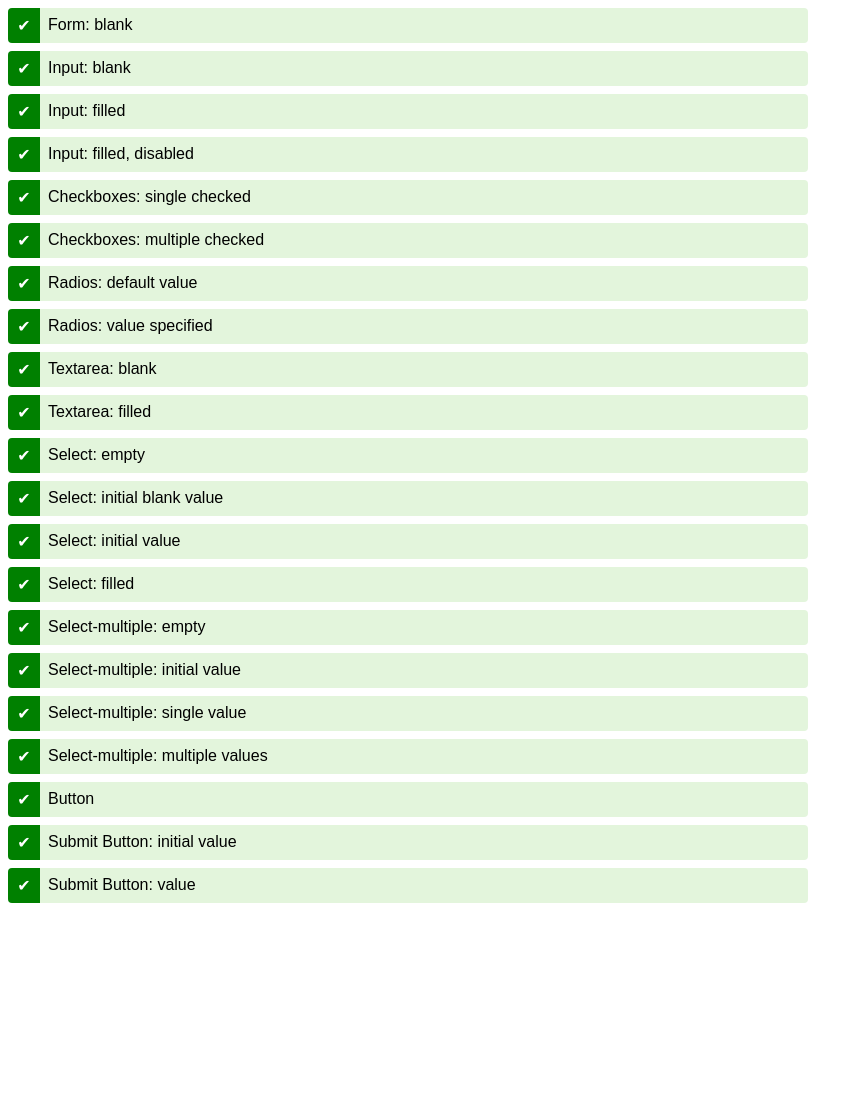
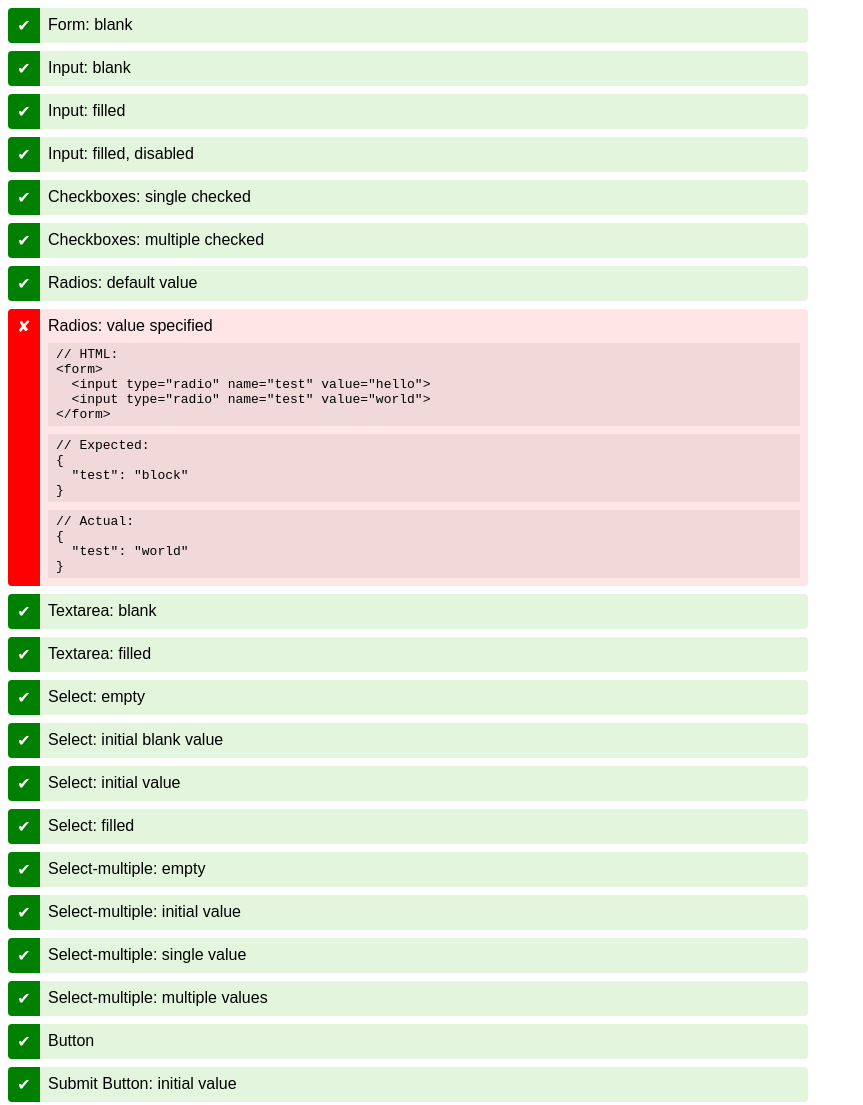
Before and after one commit to jackmoore/form-to-object, a website: page unit-tests.html in a window 1280 px wide. Shown: the top 1105 px of the page, without its empty margins (0-863 px from the left). Before the commit the page ends 911 px from the top, so only its background shows below. Drawn offline with Linux system fonts and the light colour scheme.

Commit message:
display form markup & refactor to ES5

```diff
--- a/unit-tests.html
+++ b/unit-tests.html
@@ -7,6 +7,7 @@
     display: flex;
     margin-bottom: 0.5rem;
     max-width: 50rem;
+    user-select: none;
   }
   .label {
     padding: 0.5rem;
@@ -16,35 +17,44 @@
     border-top-left-radius: 4px;
     border-bottom-left-radius: 4px;
   }
-  .label--pass {
-    background: green;
-  }
-  .label--fail {
-    background: red;
-  }
   .msg {
     padding: 0.5rem;
     flex-grow: 1;
     border-top-right-radius: 4px;
     border-bottom-right-radius: 4px;
   }
-  .msg--pass {
+  .result[data-details="false"] .details {
+    display: none;
+  }
+  .result[data-pass="true"] .msg {
     background: #e3f5dc;
   }
-  .msg--fail {
+  .result[data-pass="false"] .msg {
     background: #ffe5e5;
   }
+  .result[data-pass="true"] .label {
+    background: green;
+  }
+  .result[data-pass="false"] .label {
+    background: red;
+  }
+
   code {
+    /*flex: 1;*/
     display: block;
     margin-top: 0.5rem;
-    background-color: #fbd5d5;
+    background-color: hsla(0,0%,0%,0.05);
     padding: 0.25rem 0.5rem;
+    white-space: pre;
   }
+/*  code:not(:last-child) {
+    margin-right: 0.5rem;
+  }*/
 </style>
 <body>
 <script src='index.js'></script>
 <script>
-  const fto = formToObject;
+  var fto = formToObject;
 
   function isEqual(a, b) {
     return (Object.keys(a).length === Object.keys(b).length )&& Object.keys(a).every(key => {
@@ -55,169 +65,176 @@
     });
   }
 
-  function compare(actual, expected, description) {
-    const pass = isEqual(actual, expected);
-    const el = document.createElement('div');
-    el.classList.add('result');
+  function compare(form, expected, description) {
+    var actual = fto(form);
+    var pass = isEqual(actual, expected);
+    var el = document.createElement('div');
+    el.className = 'result';
+    el.setAttribute('data-pass', pass);
+    el.setAttribute('data-details', pass ? 'false' : 'true');
+    el.addEventListener('click', function(){
+      el.setAttribute('data-details', el.getAttribute('data-details') === 'true' ? 'false' : 'true');
+    });
 
-    {
-      const label = document.createElement('div');
-      label.classList.add('label');
-      label.classList.add('label--'+(pass ? 'pass' : 'fail'));
-      label.textContent = pass ? '✔' : '✘';
-      el.appendChild(label);
-    }
-    {
-      const msg = document.createElement('div');
-      msg.classList.add('msg');
-      msg.classList.add('msg--'+(pass ? 'pass' : 'fail'));
-      msg.textContent = description;
+    var label = document.createElement('div');
+    label.className = 'label';
+    label.textContent = pass ? '✔' : '✘';
+    el.appendChild(label);
 
-      if (!pass) {
-        const c1 = document.createElement('code');
-        c1.textContent = 'Expected: '+JSON.stringify(expected);
-        msg.appendChild(c1);
+    var msg = document.createElement('div');
+    msg.className = 'msg';
+    msg.textContent = description;
 
-        const c2 = document.createElement('code');
-        c2.textContent = 'Actual: '+JSON.stringify(actual);
-        msg.appendChild(c2);
-      }
+    var details = document.createElement('div');
+    details.className = 'details';
 
-      el.appendChild(msg);
-    }
+    var c0 = document.createElement('code');
+    c0.textContent = '// HTML:\r\n<form>'+(form.innerHTML.replace(/<(?!\/)/g, "\r\n  <"))+'\r\n</form>';
+    details.appendChild(c0);
+
+    var c1 = document.createElement('code');
+    c1.textContent = '// Expected:\r\n'+JSON.stringify(expected, null, 2);
+    details.appendChild(c1);
+
+    var c2 = document.createElement('code');
+    c2.textContent = '// Actual:\r\n'+JSON.stringify(actual, null, 2);
+    details.appendChild(c2);
+
+    msg.appendChild(details);
+    el.appendChild(msg);
 
     document.body.appendChild(el);
   }
 
-  const tests = [
-    ()=> {
-      const form = document.createElement('form');
-      return compare(fto(form), {}, 'Form: blank');
+  var tests = [
+    function(){
+      var form = document.createElement('form');
+      return compare(form, {}, 'Form: blank');
     },
-    ()=> {
-      const form = document.createElement('form');
-      const el = document.createElement('input');
+    function(){
+      var form = document.createElement('form');
+      var el = document.createElement('input');
       el.name = 'test';
       form.appendChild(el);
-      return compare(fto(form), {'test': ''}, 'Input: blank');
+      return compare(form, {'test': ''}, 'Input: blank');
     },
-    ()=> {
-      const form = document.createElement('form');
-      const el = document.createElement('input');
+    function(){
+      var form = document.createElement('form');
+      var el = document.createElement('input');
       el.name = 'test';
       el.value = 'hello';
       form.appendChild(el);
-      return compare(fto(form), {'test': 'hello'}, 'Input: filled');
+      return compare(form, {'test': 'hello'}, 'Input: filled');
     },
-    ()=> {
-      const form = document.createElement('form');
-      const el = document.createElement('input');
+    function(){
+      var form = document.createElement('form');
+      var el = document.createElement('input');
       el.name = 'test';
       el.value = 'hello';
       el.setAttribute('disabled',true);
       form.appendChild(el);
-      return compare(fto(form), {}, 'Input: filled, disabled');
+      return compare(form, {}, 'Input: filled, disabled');
     },
-    ()=> {
-      const form = document.createElement('form');
-      const el = document.createElement('input');
+    function(){
+      var form = document.createElement('form');
+      var el = document.createElement('input');
       el.type = 'checkbox';
       el.name = 'box';
       el.value = 'hello';
       el.checked = true;
       form.appendChild(el);
 
-      const el2 = document.createElement('input');
+      var el2 = document.createElement('input');
       el2.type = 'checkbox';
       el2.name = 'box';
       el2.value = 'world';
       form.appendChild(el2);
 
-      const el3 = document.createElement('input');
+      var el3 = document.createElement('input');
       el3.type = 'checkbox';
       el3.name = 'box';
       form.appendChild(el3);
-      return compare(fto(form), {'box': 'hello'}, 'Checkboxes: single checked');
+      return compare(form, {'box': 'hello'}, 'Checkboxes: single checked');
     },
-    ()=> {
-      const form = document.createElement('form');
-      const el = document.createElement('input');
+    function(){
+      var form = document.createElement('form');
+      var el = document.createElement('input');
       el.type = 'checkbox';
       el.name = 'box';
       el.value = 'hello';
       el.checked = true;
       form.appendChild(el);
 
-      const el2 = document.createElement('input');
+      var el2 = document.createElement('input');
       el2.type = 'checkbox';
       el2.name = 'box';
       el2.value = 'world';
       form.appendChild(el2);
 
-      const el3 = document.createElement('input');
+      var el3 = document.createElement('input');
       el3.type = 'checkbox';
       el3.name = 'box';
       el3.checked = true;
       form.appendChild(el3);
-      return compare(fto(form), {'box': ['hello', 'on']}, 'Checkboxes: multiple checked');
+      return compare(form, {'box': ['hello', 'on']}, 'Checkboxes: multiple checked');
     },
-    ()=> {
-      const form = document.createElement('form');
-      const el = document.createElement('input');
+    function(){
+      var form = document.createElement('form');
+      var el = document.createElement('input');
       el.type = 'radio';
       el.name = 'test';
       form.appendChild(el);
 
-      const el2 = document.createElement('input');
+      var el2 = document.createElement('input');
       el2.type = 'radio';
       el2.name = 'test';
       el2.checked = true;
       form.appendChild(el2);
 
-      return compare(fto(form), {'test': 'on'}, 'Radios: default value');
+      return compare(form, {'test': 'on'}, 'Radios: default value');
     },
-    ()=> {
-      const form = document.createElement('form');
-      const el = document.createElement('input');
+    function(){
+      var form = document.createElement('form');
+      var el = document.createElement('input');
       el.type = 'radio';
       el.name = 'test';
       el.value = 'hello';
       form.appendChild(el);
 
-      const el2 = document.createElement('input');
+      var el2 = document.createElement('input');
       el2.type = 'radio';
       el2.name = 'test';
       el2.value = 'world';
       el2.checked = true;
       form.appendChild(el2);
 
-      return compare(fto(form), {'test': 'world'}, 'Radios: value specified');
+      return compare(form, {'test': 'block'}, 'Radios: value specified');
     },
-    ()=> {
-      const form = document.createElement('form');
-      const el = document.createElement('textarea');
+    function(){
+      var form = document.createElement('form');
+      var el = document.createElement('textarea');
       el.name = 'test';
       form.appendChild(el);
-      return compare(fto(form), {'test': ''}, 'Textarea: blank');
+      return compare(form, {'test': ''}, 'Textarea: blank');
     },
-    ()=> {
-      const form = document.createElement('form');
-      const el = document.createElement('textarea');
+    function(){
+      var form = document.createElement('form');
+      var el = document.createElement('textarea');
       el.name = 'test';
       el.value = 'hello';
       form.appendChild(el);
-      return compare(fto(form), {'test': 'hello'}, 'Textarea: filled');
+      return compare(form, {'test': 'hello'}, 'Textarea: filled');
     },
-    ()=> {
-      const form = document.createElement('form');
-      const el = document.createElement('select');
+    function(){
+      var form = document.createElement('form');
+      var el = document.createElement('select');
       el.name = 'test';
       form.appendChild(el);
-      return compare(fto(form), {'test': ''}, 'Select: empty');
+      return compare(form, {'test': ''}, 'Select: empty');
     },
-    ()=> {
-      const form = document.createElement('form');
-      const el = document.createElement('select');
+    function(){
+      var form = document.createElement('form');
+      var el = document.createElement('select');
       el.name = 'test';
 
       var option1 = document.createElement('option');
@@ -232,11 +249,11 @@
       el.appendChild(option3);
 
       form.appendChild(el);
-      return compare(fto(form), {'test': ''}, 'Select: initial blank value');
+      return compare(form, {'test': ''}, 'Select: initial blank value');
     },
-    ()=> {
-      const form = document.createElement('form');
-      const el = document.createElement('select');
+    function(){
+      var form = document.createElement('form');
+      var el = document.createElement('select');
       el.name = 'test';
 
       var option1 = document.createElement('option');
@@ -252,11 +269,11 @@
       el.appendChild(option3);
 
       form.appendChild(el);
-      return compare(fto(form), {'test': 'first'}, 'Select: initial value');
+      return compare(form, {'test': 'first'}, 'Select: initial value');
     },
-    ()=> {
-      const form = document.createElement('form');
-      const el = document.createElement('select');
+    function(){
+      var form = document.createElement('form');
+      var el = document.createElement('select');
       el.name = 'test';
 
       var option1 = document.createElement('option');
@@ -274,19 +291,19 @@
       el.value = 'second';
 
       form.appendChild(el);
-      return compare(fto(form), {'test': 'second'}, 'Select: filled');
+      return compare(form, {'test': 'second'}, 'Select: filled');
     },
-    ()=> {
-      const form = document.createElement('form');
-      const el = document.createElement('select');
+    function(){
+      var form = document.createElement('form');
+      var el = document.createElement('select');
       el.name = 'test';
       el.setAttribute('multiple', true);
       form.appendChild(el);
-      return compare(fto(form), {}, 'Select-multiple: empty');
+      return compare(form, {}, 'Select-multiple: empty');
     },
-    ()=> {
-      const form = document.createElement('form');
-      const el = document.createElement('select');
+    function(){
+      var form = document.createElement('form');
+      var el = document.createElement('select');
       el.name = 'test';
       el.setAttribute('multiple', true);
 
@@ -303,11 +320,11 @@
       el.appendChild(option3);
 
       form.appendChild(el);
-      return compare(fto(form), {}, 'Select-multiple: initial value');
+      return compare(form, {}, 'Select-multiple: initial value');
     },
-    ()=> {
-      const form = document.createElement('form');
-      const el = document.createElement('select');
+    function(){
+      var form = document.createElement('form');
+      var el = document.createElement('select');
       el.name = 'test';
       el.setAttribute('multiple', true);
 
@@ -325,11 +342,11 @@
       el.appendChild(option3);
 
       form.appendChild(el);
-      return compare(fto(form), {'test': 'third'}, 'Select-multiple: single value');
+      return compare(form, {'test': 'third'}, 'Select-multiple: single value');
     },
-    ()=> {
-      const form = document.createElement('form');
-      const el = document.createElement('select');
+    function(){
+      var form = document.createElement('form');
+      var el = document.createElement('select');
       el.name = 'test';
       el.setAttribute('multiple', true);
 
@@ -348,33 +365,33 @@
       el.appendChild(option3);
 
       form.appendChild(el);
-      return compare(fto(form), {'test': ['first', 'third']}, 'Select-multiple: multiple values');
+      return compare(form, {'test': ['first', 'third']}, 'Select-multiple: multiple values');
     },
-    ()=> {
-      const form = document.createElement('form');
-      const el = document.createElement('button');
+    function(){
+      var form = document.createElement('form');
+      var el = document.createElement('button');
       el.name = 'test';
       el.type = 'button';
       el.value = 'hello'
       form.appendChild(el);
-      return compare(fto(form), {}, 'Button');
+      return compare(form, {}, 'Button');
     },
-    ()=> {
-      const form = document.createElement('form');
-      const el = document.createElement('button');
+    function(){
+      var form = document.createElement('form');
+      var el = document.createElement('button');
       el.name = 'test';
       form.appendChild(el);
-      return compare(fto(form), {'test': ''}, 'Submit Button: initial value');
+      return compare(form, {'test': ''}, 'Submit Button: initial value');
     },
-    ()=> {
-      const form = document.createElement('form');
-      const el = document.createElement('button');
+    function(){
+      var form = document.createElement('form');
+      var el = document.createElement('button');
       el.name = 'test';
       el.value = 'hello';
       form.appendChild(el);
-      return compare(fto(form), {'test': 'hello'}, 'Submit Button: value');
+      return compare(form, {'test': 'hello'}, 'Submit Button: value');
     },
   ];
 
-  tests.forEach(x => x());
+  tests.forEach(function(x){ return x(); });
 </script>
```
